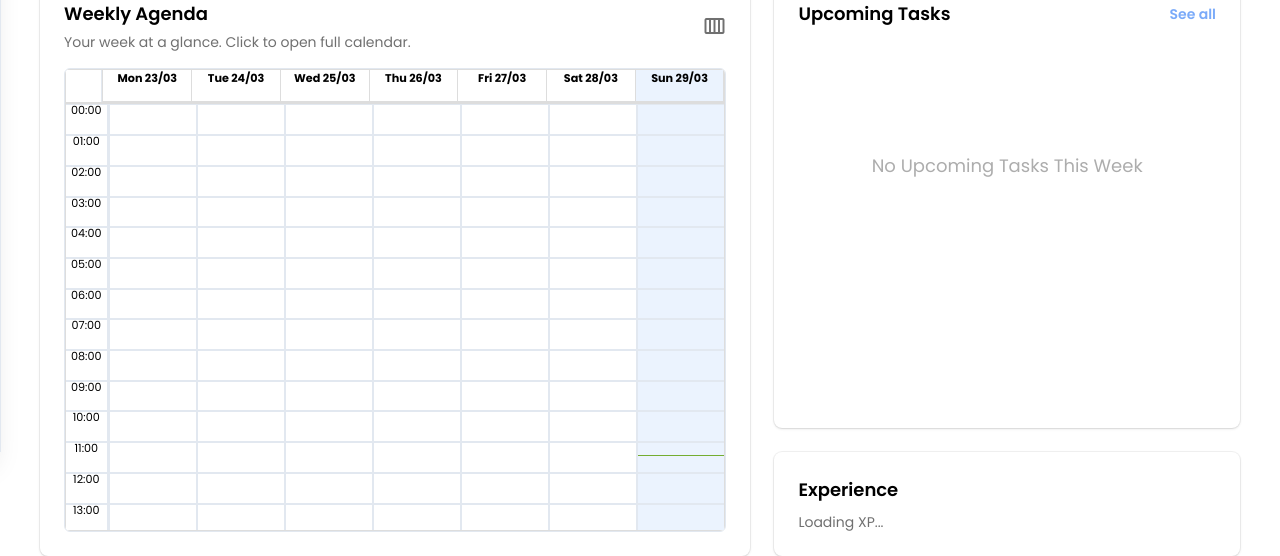
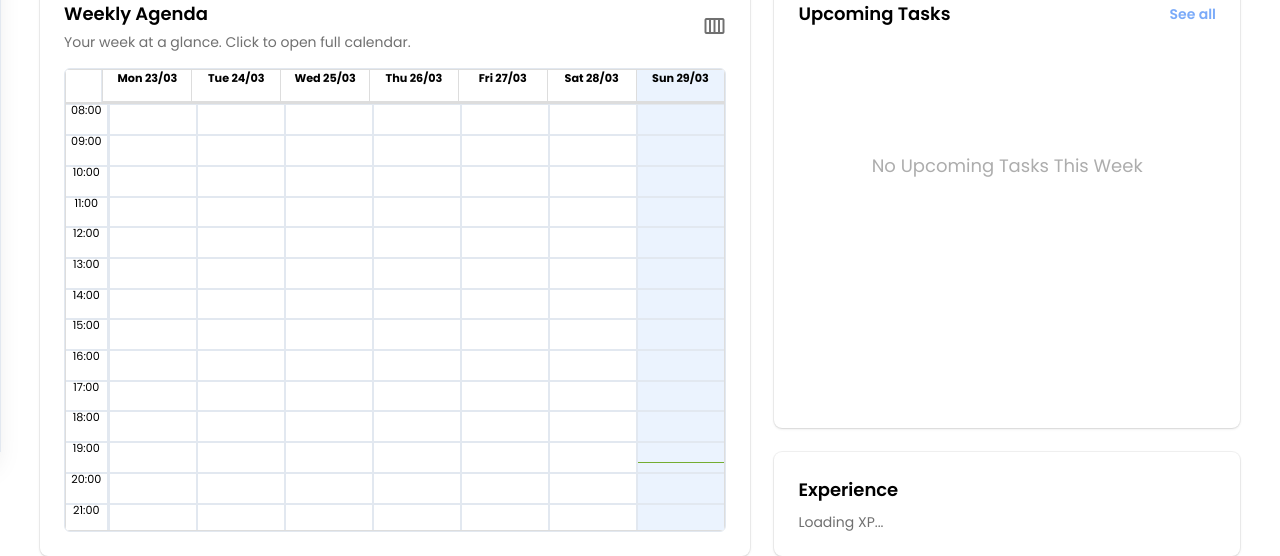
Before and after one commit to yale210/timely, a React (Vite) app in the folder frontend/: page /dashboard in a window 1280 px wide. Shown: the part 349-905 px from the top of the page. Built offline with nearby package versions, Linux system fonts and the light colour scheme; no server answers; sample sign-in values are in the browser's storage; a web font is replaced by a local one.

Commit message:
fix : fix miniCalendar time mismatch to main calendar

```diff
--- a/frontend/src/components/dashboard/MiniCalendarPreview.tsx
+++ b/frontend/src/components/dashboard/MiniCalendarPreview.tsx
@@ -1,12 +1,13 @@
 import moment from "moment";
 import { useEffect, useMemo, useRef, useState, type CSSProperties } from "react";
-import { Calendar, Views, momentLocalizer, type Formats } from "react-big-calendar";
+import { Calendar, Views, type Formats } from "react-big-calendar";
 import { preferenceService } from "@/services/preferenceService";
 import type { Category, Event, Task } from "@/types";
+import { CALENDAR_DISPLAY_TIMEZONE, toCalendarDisplayDate } from "@/utils/calendarDisplayTime";
+import { useCalendarLocalizer } from "@/utils/calendarLocalizer";
 import { getOverrideColour, hexToRgba } from "@/utils/colorUtils";
 import { getStoredTimeFormat, getStoredWeekStartsOn } from "@/utils/userPreferences";
-
-const localizer = momentLocalizer(moment);
+import { getStoredUserTimezone } from "@/utils/userTimezone";
 const DEFAULT_DAY_START = "08:00";
 const DEFAULT_DAY_END = "22:00";
 
@@ -38,6 +39,7 @@ interface MiniCalendarPreferences {
   daySchedule: DayScheduleEntry[];
   weekStartsOn: "monday" | "sunday";
   timeFormat: "24h" | "12h";
+  timezone: string;
 }
 
 const parseClockMinutes = (value: string): number => {
@@ -57,6 +59,7 @@ const getFallbackPreferences = (): MiniCalendarPreferences => ({
   daySchedule: [],
   weekStartsOn: getStoredWeekStartsOn(),
   timeFormat: getStoredTimeFormat(),
+  timezone: getStoredUserTimezone(),
 });
 
 const loadMiniCalendarPreferences = async (): Promise<MiniCalendarPreferences> => {
@@ -69,6 +72,7 @@ const loadMiniCalendarPreferences = async (): Promise<MiniCalendarPreferences> =
       daySchedule: preference.day_schedule ?? [],
       weekStartsOn: preference.week_starts_on ?? fallback.weekStartsOn,
       timeFormat: preference.time_format ?? fallback.timeFormat,
+      timezone: preference.timezone ?? fallback.timezone,
     };
   } catch {
     return fallback;
@@ -106,12 +110,12 @@ const syncCalendarWeekStart = (weekStartsOn: "monday" | "sunday") => {
   });
 };
 
-const buildCalendarEntries = (tasks: Task[], events: Event[]): MiniCalendarEntry[] => [
+const buildCalendarEntries = (tasks: Task[], events: Event[], timeZone: string): MiniCalendarEntry[] => [
   ...tasks.flatMap((task) => (task.allocation ?? []).map((slot, index) => ({
     id: `task-${task.id}-${index}`,
     title: task.title,
-    start: new Date(slot.start),
-    end: new Date(slot.end),
+    start: toCalendarDisplayDate(slot.start, timeZone),
+    end: toCalendarDisplayDate(slot.end, timeZone),
     allDay: false,
     kind: "task" as const,
     categories: task.categories,
@@ -120,8 +124,8 @@ const buildCalendarEntries = (tasks: Task[], events: Event[]): MiniCalendarEntry
   ...events.map((event) => ({
     id: event.instance_id ?? `event-${event.id}-${event.start_time}`,
     title: event.title,
-    start: new Date(event.start_time),
-    end: new Date(event.end_time),
+    start: toCalendarDisplayDate(event.start_time, timeZone),
+    end: toCalendarDisplayDate(event.end_time, timeZone),
     allDay: false,
     kind: "event" as const,
     categories: event.categories,
@@ -129,11 +133,17 @@ const buildCalendarEntries = (tasks: Task[], events: Event[]): MiniCalendarEntry
   })),
 ];
 
-const getVisibleHours = (
+interface VisibleRange {
+  hours: number;
+  startMinutes: number;
+  endMinutes: number;
+}
+
+const getVisibleRange = (
   daySchedule: DayScheduleEntry[],
   dayStart: string,
   dayEnd: string,
-): number => {
+): VisibleRange => {
   const schedule = daySchedule.length > 0 ? daySchedule : [{ day: 1, start: dayStart, end: dayEnd }];
   let minStartMinutes: number | null = null;
   let maxEndMinutes: number | null = null;
@@ -148,7 +158,14 @@ const getVisibleHours = (
 
   const safeStartMinutes = minStartMinutes ?? parseClockMinutes(dayStart);
   const safeEndMinutes = maxEndMinutes ?? parseClockMinutes(dayEnd);
-  return Math.max(1, Math.ceil(Math.max(1, safeEndMinutes - safeStartMinutes) / 60));
+  const hours = Math.max(1, Math.ceil(Math.max(1, safeEndMinutes - safeStartMinutes) / 60));
+  return { hours, startMinutes: safeStartMinutes, endMinutes: Math.min(safeEndMinutes, 24 * 60) };
+};
+
+const minutesToDate = (minutes: number): Date => {
+  const h = Math.floor(minutes / 60);
+  const m = minutes % 60;
+  return new Date(Date.UTC(1970, 0, 1, h, m, 0));
 };
 
 const buildSizingVars = (containerHeight: number, visibleHours: number): CSSProperties => {
@@ -189,20 +206,24 @@ const getEntryStyle = (entry: MiniCalendarEntry) => {
 };
 
 const useMiniCalendarViewModel = (tasks: Task[], events: Event[]) => {
-  const { dayStart, dayEnd, daySchedule, weekStartsOn, timeFormat } = useMiniCalendarPreferences();
+  const { dayStart, dayEnd, daySchedule, weekStartsOn, timeFormat, timezone } = useMiniCalendarPreferences();
   const { ref: containerRef, height: containerHeight } = useObservedHeight();
+  const localizer = useCalendarLocalizer(CALENDAR_DISPLAY_TIMEZONE);
   useEffect(() => {
     syncCalendarWeekStart(weekStartsOn);
   }, [weekStartsOn]);
-  const calendarEntries = useMemo(() => buildCalendarEntries(tasks, events), [tasks, events]);
-  const visibleHours = useMemo(() => getVisibleHours(daySchedule, dayStart, dayEnd), [daySchedule, dayStart, dayEnd]);
-  const sizingVars = useMemo(() => buildSizingVars(containerHeight, visibleHours), [containerHeight, visibleHours]);
+  const calendarEntries = useMemo(() => buildCalendarEntries(tasks, events, timezone), [tasks, events, timezone]);
+  const displayDate = useMemo(() => toCalendarDisplayDate(new Date(), timezone), [timezone]);
+  const visibleRange = useMemo(() => getVisibleRange(daySchedule, dayStart, dayEnd), [daySchedule, dayStart, dayEnd]);
+  const sizingVars = useMemo(() => buildSizingVars(containerHeight, visibleRange.hours), [containerHeight, visibleRange.hours]);
   const formats = useMemo(() => buildFormats(timeFormat), [timeFormat]);
-  return { calendarEntries, containerRef, sizingVars, formats };
+  const min = useMemo(() => minutesToDate(visibleRange.startMinutes), [visibleRange.startMinutes]);
+  const max = useMemo(() => minutesToDate(visibleRange.endMinutes), [visibleRange.endMinutes]);
+  return { calendarEntries, containerRef, sizingVars, formats, localizer, displayDate, min, max };
 };
 
 const MiniCalendarPreview = ({ tasks, events }: MiniCalendarPreviewProps) => {
-  const { calendarEntries, containerRef, sizingVars, formats } = useMiniCalendarViewModel(tasks, events);
+  const { calendarEntries, containerRef, sizingVars, formats, localizer, displayDate, min, max } = useMiniCalendarViewModel(tasks, events);
   return (
     <div
       className="mini-calendar-preview h-full w-full overflow-hidden"
@@ -215,7 +236,9 @@ const MiniCalendarPreview = ({ tasks, events }: MiniCalendarPreviewProps) => {
         defaultView={Views.WEEK}
         views={[Views.WEEK]}
         toolbar={false}
-        date={new Date()}
+        date={displayDate}
+        min={min}
+        max={max}
         startAccessor="start"
         endAccessor="end"
         step={60}
```
